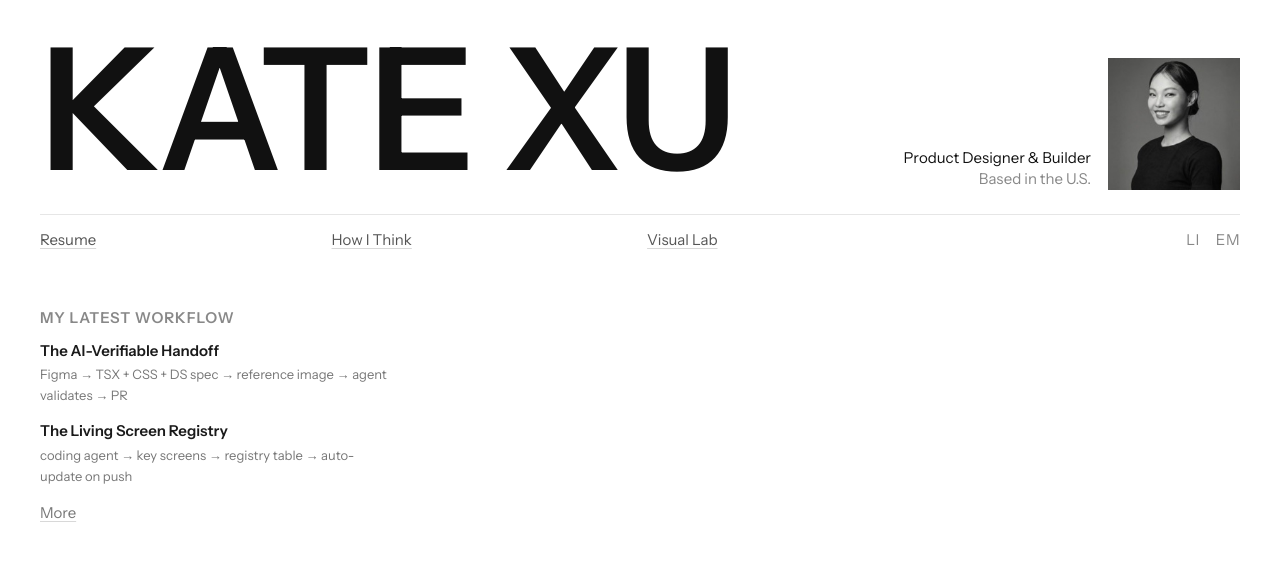
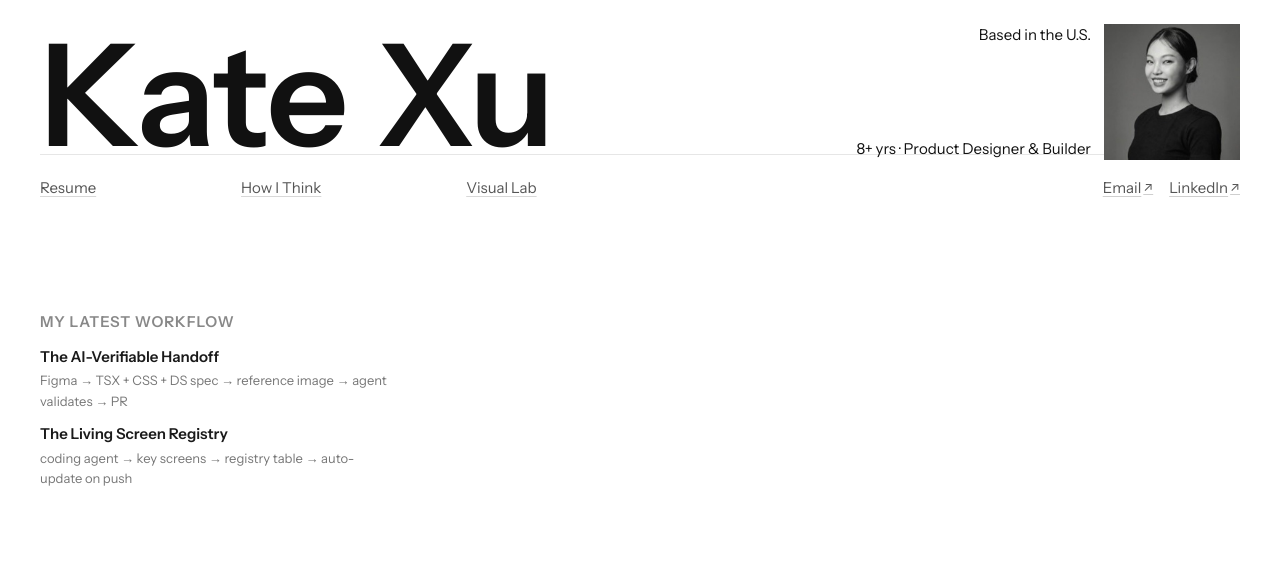
Before and after one commit to KatieKatieXu/katexu-website, a Next.js app: page /v3 in a window 1280 px wide. Shown: the top 571 px of the page. Built offline with nearby package versions, Linux system fonts and the light colour scheme.

Commit message:
V3: rebuild header from Figma 33:61 — title case at 160px, rule under the baseline, 48px arrows

```diff
--- a/src/components/KatesWebsiteV3.tsx
+++ b/src/components/KatesWebsiteV3.tsx
@@ -37,7 +37,7 @@ function track(event: string, props?: Record<string, unknown>) {
 }
 
 // ── Type scale — three sizes, plus one exception ───────────────────────────
-//   display  clamp(112px, 13.3vw, 191px)  "Kate Xu" only. The exception.
+//   display  clamp(96px, 11.1vw, 160px)   "Kate Xu" only. The exception.
 //   1 title  22px   project names — the biggest thing on the page
 //   2 body   15px   everything else: nav, labels, workflow titles, pills, footer
 //   3 desc   13px   descriptions only: captions, flows, decision bodies, credits
@@ -55,10 +55,6 @@ function track(event: string, props?: Record<string, unknown>) {
 
 const navClass =
   "text-[#555] hover:text-[#111] underline underline-offset-[3px] decoration-[#d8d8d8] hover:decoration-[#111] transition-colors";
-
-// the two-letter codes at the far right of the rule
-const navCode =
-  "text-[#888] hover:text-[#111] tracking-[0.5px] transition-colors";
 
 // Where the header hands off to the floating pill. The photo shrinks toward its
 // top-right corner and fades out over this range; the pill springs in at the end.
@@ -82,21 +78,22 @@ function TopBar() {
   return (
     <header
       className="pt-6 pb-10"
-      // NAME_SIZE drives two things: the display type, and the width of the nav
-      // group beneath it. NAME_RATIO is the measured ink width of "KATE XU" in
-      // Instrument Sans SemiBold at -0.02em (3.9797 x font-size, measured in
-      // Figma), so the nav always spans exactly the name and never overhangs.
+      // --name-size drives the display type; --name-width is its measured ink
+      // width, which the nav group below inherits so the two can never drift.
+      // 3.4955 = ink width per unit font-size for "Kate Xu" in Instrument Sans
+      // SemiBold at zero tracking (measured in Figma, node 33:62). Re-measure if
+      // the family, weight, tracking, or the name itself changes.
       style={
         {
-          "--name-size": "clamp(112px, 13.3vw, 191px)",
-          "--name-width": "calc(clamp(112px, 13.3vw, 191px) * 3.9797)",
+          "--name-size": "clamp(96px, 11.1vw, 160px)",
+          "--name-width": "calc(clamp(96px, 11.1vw, 160px) * 3.4955)",
         } as React.CSSProperties
       }
     >
-      {/* ── name, with location and portrait sitting on the same baseline ── */}
-      <div className="flex items-end justify-between gap-10">
+      {/* ── name, with identity and portrait to the right ── */}
+      <div className="flex items-start justify-between gap-10">
         <motion.h1
-          className="w-fit shrink-0 font-semibold uppercase leading-[1] tracking-[-0.02em] text-[#111] whitespace-nowrap"
+          className="w-fit shrink-0 font-semibold leading-[1] text-[#111] whitespace-nowrap"
           style={{ fontSize: "var(--name-size)" }}
           initial={{ opacity: 0, y: 18 }}
           animate={{ opacity: 1, y: 0 }}
@@ -105,29 +102,31 @@ function TopBar() {
           Kate Xu
         </motion.h1>
 
-        <div className="flex shrink-0 items-end gap-[17px] pb-1">
-          <div className="flex flex-col items-end text-right">
+        <div className="flex shrink-0 items-stretch gap-[13px]">
+          <div className="flex flex-col items-end justify-between text-right">
             <p className="text-[15px] leading-[1.45] text-[#111]">
-              Product Designer &amp; Builder
+              Based in the U.S.
             </p>
-            <p className="text-[15px] leading-[1.45] text-[#888]">
-              Based in the U.S.
+            <p className="text-[15px] leading-[1.45] text-[#111]">
+              8+ yrs · Product Designer &amp; Builder
             </p>
           </div>
           <motion.img
             src={PORTRAIT}
             alt="Kate Xu"
-            width={132}
-            height={132}
+            width={136}
+            height={136}
             draggable={false}
             style={{ scale: photoScale, opacity: photoOpacity, originX: 1, originY: 1 }}
-            className="w-[132px] h-[132px] object-cover select-none"
+            className="w-[136px] h-[136px] object-cover select-none"
           />
         </div>
       </div>
 
-      {/* ── the rule runs the full width; the nav hangs off it ── */}
-      <nav className="mt-5 flex items-center justify-between border-t border-[#e6e6e6] pt-3.5 text-[15px] leading-[1.45]">
+      {/* The rule sits just under the name's baseline. "Kate Xu" has no
+          descenders, so the font's descender box overhangs the ink by ~12px —
+          hence the negative margin. It is trimming dead box, not fixing leading. */}
+      <nav className="mt-[-12px] flex items-center justify-between border-t border-[#e6e6e6] pt-[22px] text-[15px] leading-[1.45]">
         <div
           className="flex justify-between"
           style={{ width: "var(--name-width)", maxWidth: "100%" }}
@@ -155,35 +154,18 @@ function TopBar() {
           </Link>
         </div>
 
-        {/* short codes, pinned to the far edge */}
         <div className="flex shrink-0 items-center gap-4">
-          <a
-            href={LINKEDIN}
-            target="_blank"
-            rel="noopener noreferrer"
-            aria-label="LinkedIn"
-            onClick={() => track("v3_nav", { href: "linkedin" })}
-            className={navCode}
-          >
-            LI
-          </a>
-          <a
-            href={`mailto:${EMAIL}`}
-            aria-label="Email"
-            onClick={() => track("v3_nav", { href: "email" })}
-            className={navCode}
-          >
-            EM
-          </a>
+          <ExternalLink href={`mailto:${EMAIL}`}>Email</ExternalLink>
+          <ExternalLink href={LINKEDIN}>LinkedIn</ExternalLink>
         </div>
       </nav>
 
       {/* ── workflow — plain text, no card, no shadow ── */}
-      <div className="mt-14 w-[348px]">
-        <p className="text-[15px] leading-[1.45] font-semibold uppercase tracking-[0.9px] text-[#888] mb-[11px]">
+      <div className="mt-28 w-[348px]">
+        <p className="text-[15px] leading-[1.45] font-semibold uppercase tracking-[0.9px] text-[#888] mb-[13px]">
           My latest workflow
         </p>
-        <div className="flex flex-col gap-[14px]">
+        <div className="flex flex-col gap-[11px]">
           {workflows.map((w) => (
             <div key={w.title}>
               <p className="text-[15px] font-semibold leading-[1.45] text-[#1a1a1a] mb-[3px]">
@@ -193,13 +175,6 @@ function TopBar() {
             </div>
           ))}
         </div>
-        <Link
-          href="/how-i-think"
-          onClick={() => track("v3_workflow_more")}
-          className="mt-4 inline-block text-[15px] leading-[1.45] text-[#777] underline underline-offset-[3px] decoration-[#d8d8d8] hover:text-[#111] hover:decoration-[#111] transition-colors"
-        >
-          More
-        </Link>
       </div>
     </header>
   );
@@ -397,14 +372,14 @@ function ProjectCarousel({ project }: { project: Project }) {
           <button
             onClick={() => scrollBy(-1)}
             aria-label={`Previous ${project.title} image`}
-            className="w-8 h-8 rounded-full bg-[#f5f5f7] flex items-center justify-center text-[15px] text-[#6e6e73] hover:bg-[#ebebef] hover:text-[#111] transition-colors"
+            className="w-12 h-12 rounded-full bg-[#f5f5f7] shadow-[0_2px_8px_rgba(0,0,0,0.12)] flex items-center justify-center text-[22px] font-semibold leading-none text-[#3a3a3c] hover:bg-[#ebebef] hover:text-[#111] transition-colors"
           >
             ‹
           </button>
           <button
             onClick={() => scrollBy(1)}
             aria-label={`Next ${project.title} image`}
-            className="w-8 h-8 rounded-full bg-[#f5f5f7] flex items-center justify-center text-[15px] text-[#6e6e73] hover:bg-[#ebebef] hover:text-[#111] transition-colors"
+            className="w-12 h-12 rounded-full bg-[#f5f5f7] shadow-[0_2px_8px_rgba(0,0,0,0.12)] flex items-center justify-center text-[22px] font-semibold leading-none text-[#3a3a3c] hover:bg-[#ebebef] hover:text-[#111] transition-colors"
           >
             ›
           </button>
```
